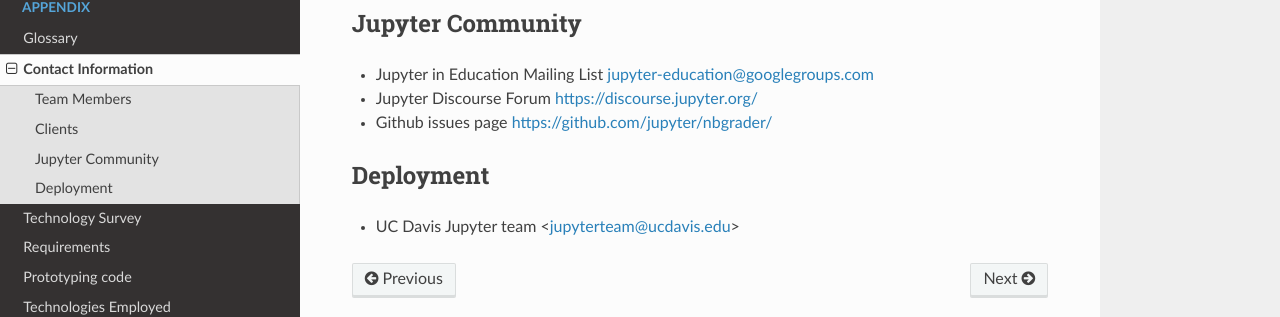
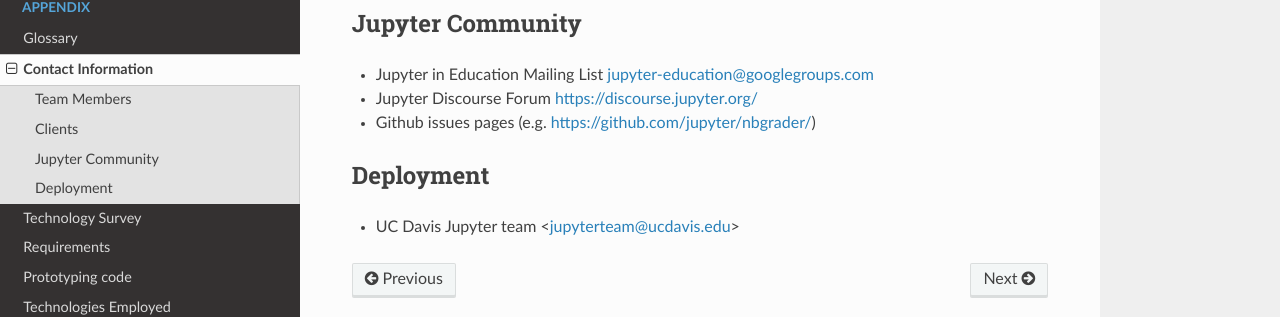
Before and after one commit to LibreTexts/ngshare, a Sphinx documentation site: the page built from docs/appendix/contact.rst, in a window 1280 px wide. Shown: the part 457-774 px from the top of the page. Built offline with Sphinx 7.4.7 and the Read the Docs theme 2.0.0, drawn with Linux system fonts in a browser that asks for light colours.

Commit message:
did some changes

```diff
--- a/docs/appendix/contact.rst
+++ b/docs/appendix/contact.rst
@@ -19,8 +19,8 @@
   `jupyter-education@googlegroups.com <jupyter-education@googlegroups.com>`_
 * Jupyter Discourse Forum
   `https://discourse.jupyter.org/ <https://discourse.jupyter.org/>`_
-* Github issues page
-  `https://github.com/jupyter/nbgrader/ <https://github.com/jupyter/nbgrader/>`_
+* Github issues pages (e.g.
+  `https://github.com/jupyter/nbgrader/ <https://github.com/jupyter/nbgrader/>`_)
 
 Deployment
 ----------
```
